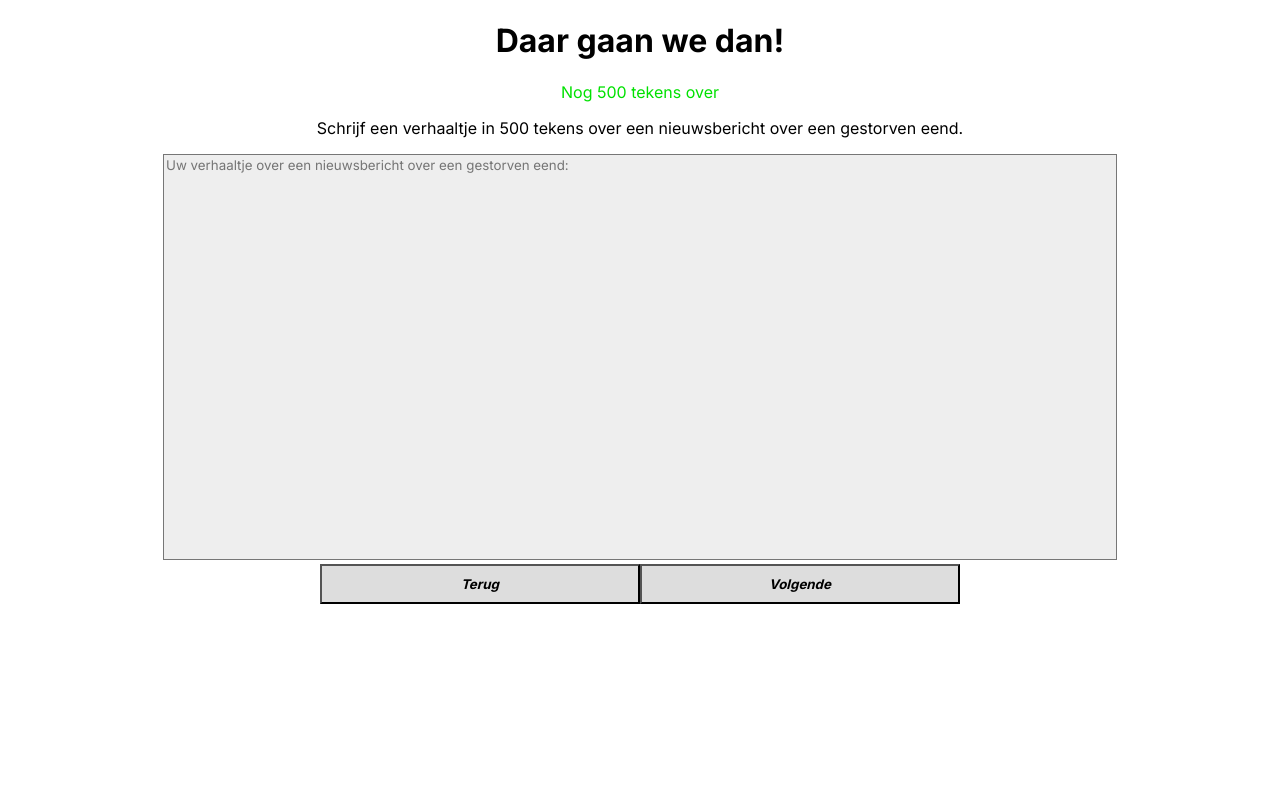
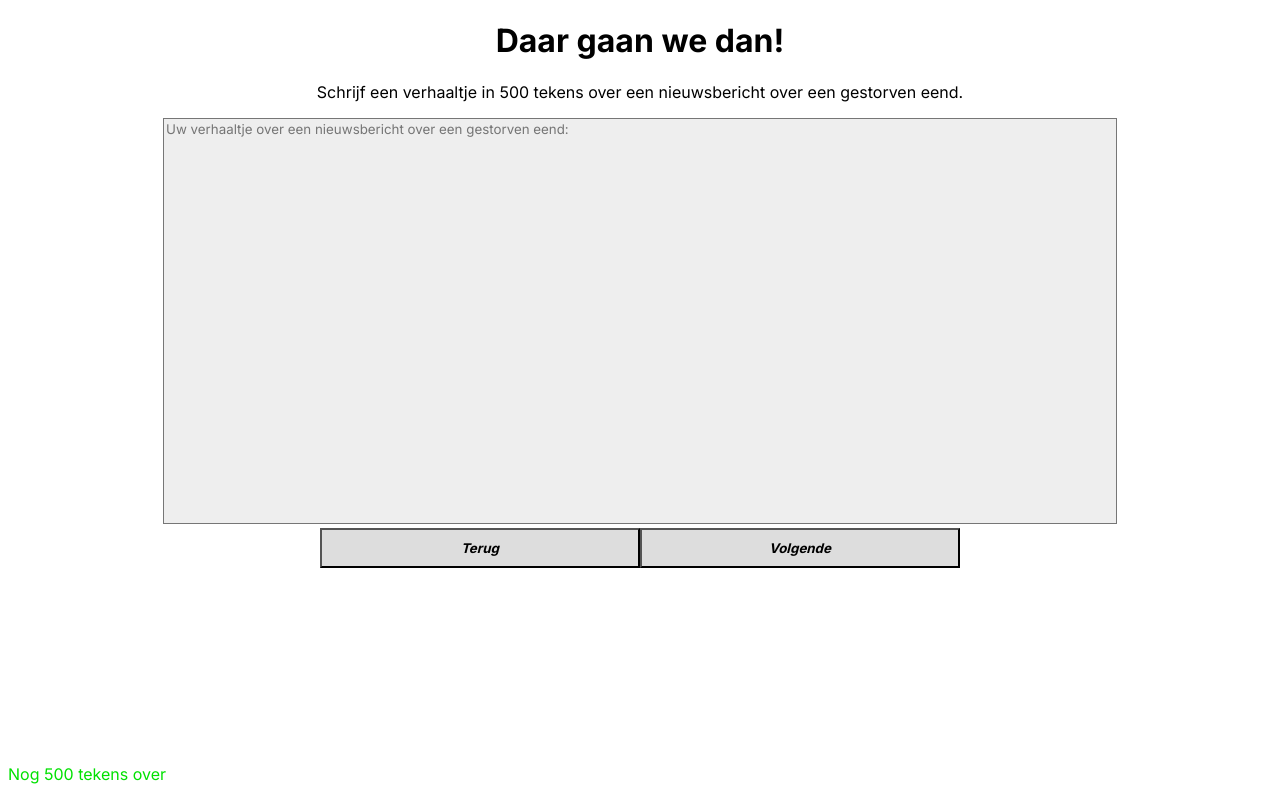
Before and after one commit to Teuntitaan1/Nederlands_Project, a React (Vite) app in the folder Client/: page / in a window 1280 px wide. Both pictures are taken after a click on the button "Beginnen". Built offline with nearby package versions, Linux system fonts and the light colour scheme.

Commit message:
Styling?

```diff
--- a/Client/src/App.css
+++ b/Client/src/App.css
@@ -20,6 +20,7 @@ img {
 button {
     border-radius: 0px;
     background-color: #dddddd;
+    color: #000;
     font-weight: bold;
     font-style: italic;
 }
@@ -33,3 +34,9 @@ button {
     font-weight: 600;
     font-style: italic;
 }
+
+#Letter_Counter {
+    position : fixed;
+    left : 10;
+    bottom: 0;
+}
--- a/Client/src/App.jsx
+++ b/Client/src/App.jsx
@@ -54,13 +54,17 @@ function App() {
 
                 {HasClientError ? <p id='Error_Message'>Het tekstveld is leeg! Vul iets in en probeer het opnieuw</p> : null}
 
-                <p style={{color : `rgb(${lerp(0, 225, TextAreaValue.length/AllowedChars)}, ${lerp(0, 225, 1-(TextAreaValue.length/AllowedChars))}, 0)`}}>Nog {AllowedChars !== Infinity ? AllowedChars - TextAreaValue.length : "oneindig"} tekens over</p>
+
                 <p>Schrijf een verhaaltje {AllowedChars !== Infinity ? `in ${AllowedChars} tekens` : null} over {Prompt}. {AllowedChars === Infinity ? "Er is geen woord limiet" : null}</p>
-                <textarea
-                  value={TextAreaValue}
-                  onChange={(event) => {SetTextAreaValue(event.target.value)}}
-                  maxLength={AllowedChars}
-                  placeholder={`Uw verhaaltje over ${Prompt}:`}/>
+                <div>
+                <p id='Letter_Counter' style={{color : `rgb(${lerp(0, 225, TextAreaValue.length/AllowedChars)}, ${lerp(0, 225, 1-(TextAreaValue.length/AllowedChars))}, 0)`,}}>Nog {AllowedChars !== Infinity ? AllowedChars - TextAreaValue.length : "oneindig"} tekens over</p>
+                  <textarea
+                    value={TextAreaValue}
+                    onChange={(event) => {SetTextAreaValue(event.target.value)}}
+                    maxLength={AllowedChars}
+                    placeholder={`Uw verhaaltje over ${Prompt}:`}/>
+                </div>
+
 
                 <div>
                   <button style={{width : "25vw", height : "5vh"}} onClick={() => {SetHasStarted(false);}}>Terug</button>
```
